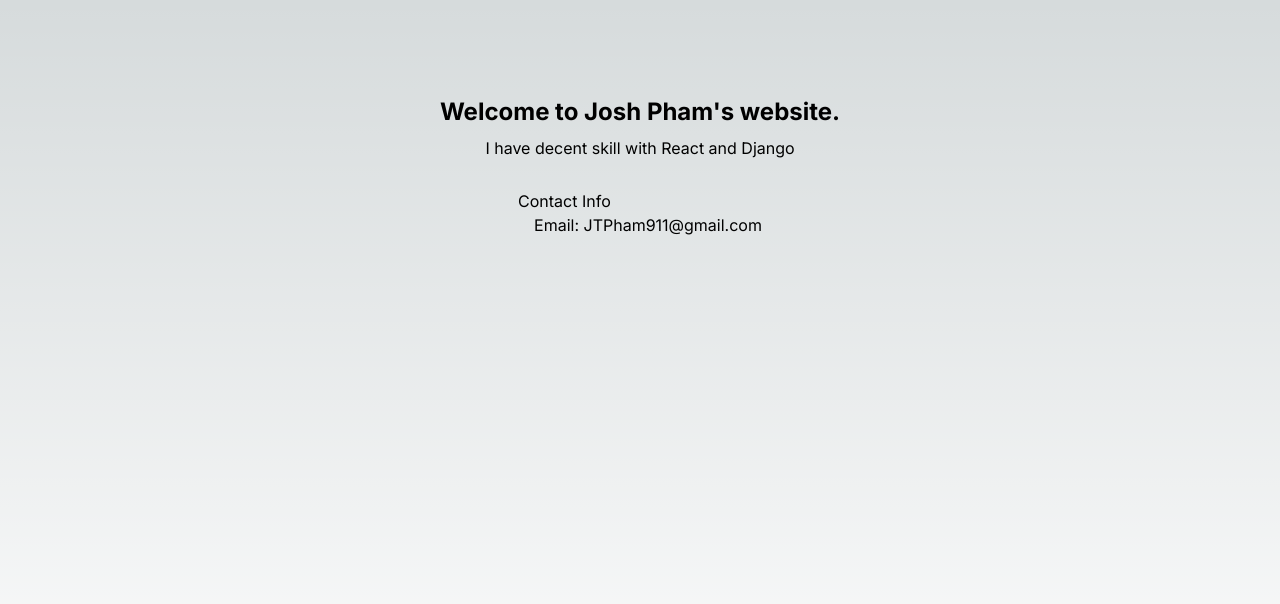
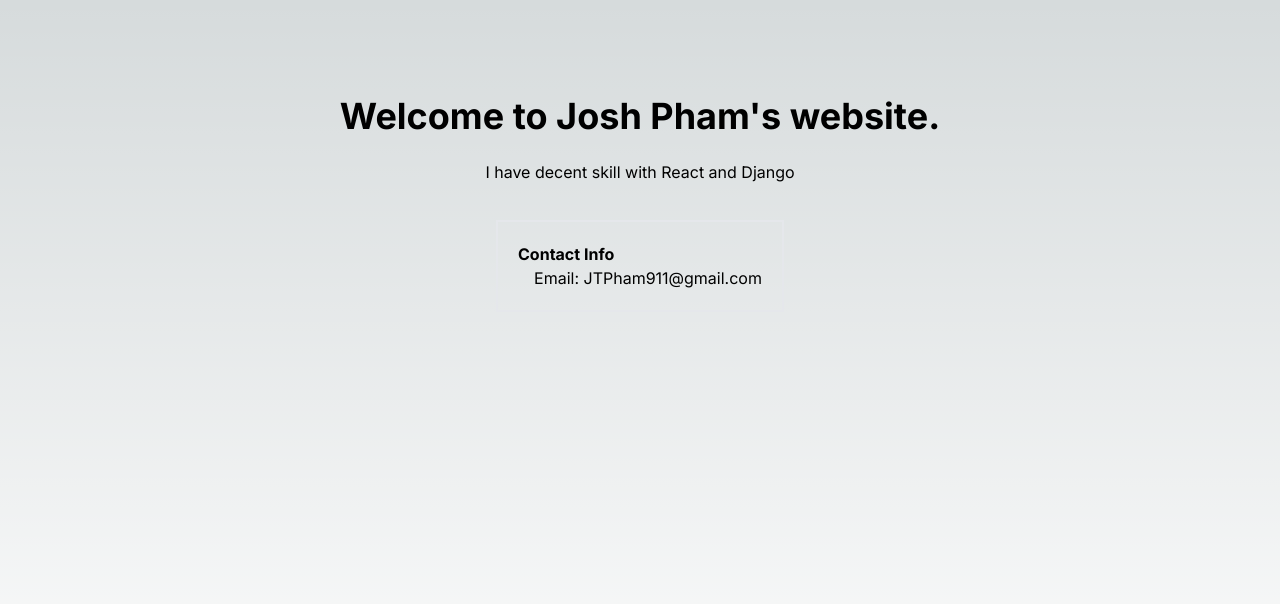
Before and after one commit to JoshPham/JoshPhamPortfolio, a Next.js app: page / in a window 1280 px wide. Shown: the top 604 px of the page. Built offline with nearby package versions, Linux system fonts and the light colour scheme.

Commit message:
changed a bit

```diff
--- a/src/app/page.tsx
+++ b/src/app/page.tsx
@@ -2,12 +2,11 @@ import Image from "next/image";
 
 export default function Home() {
   return (
-    <main className="flex min-h-screen flex-col items-center p-24 gap-2">
-      <h1 className="text-2xl font-bold">Welcome to Josh Pham{`'`}s website.</h1>
+    <main className="flex min-h-screen flex-col items-center p-24 gap-6">
+      <h1 className="text-4xl font-bold">Welcome to Josh Pham{`'`}s website.</h1>
       <p>I have decent skill with React and Django</p>
-      <hr />
-      <div className="flex flex-col space-x-4 mt-3">
-        <h1>Contact Info</h1>
+      <div className="flex flex-col space-x-4 mt-3 border-2 p-5">
+        <h1 className="font-bold">Contact Info</h1>
         <ul>
           <li>Email: JTPham911@gmail.com</li>
         </ul>
```
